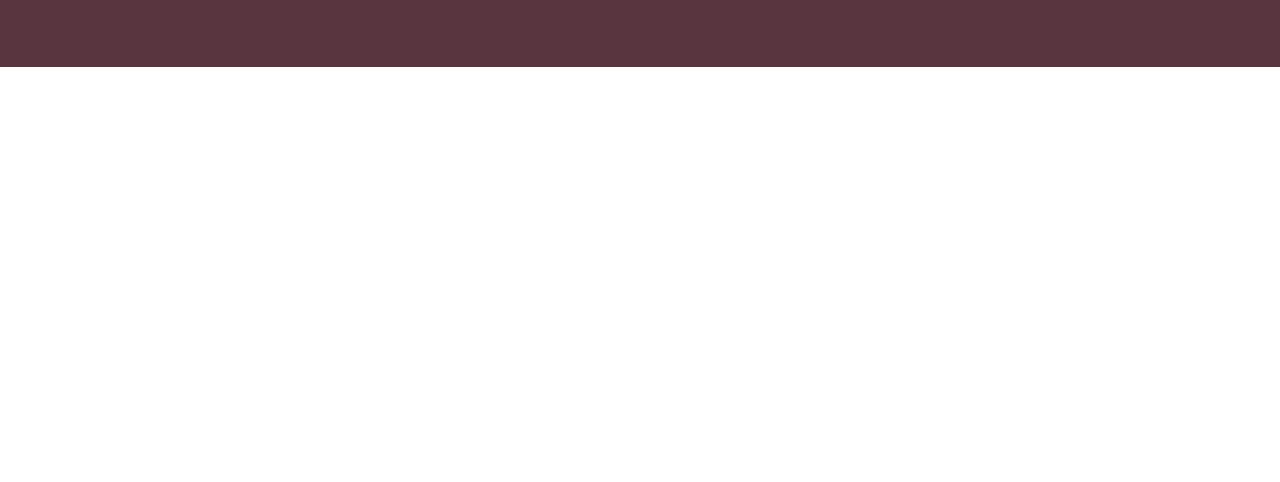
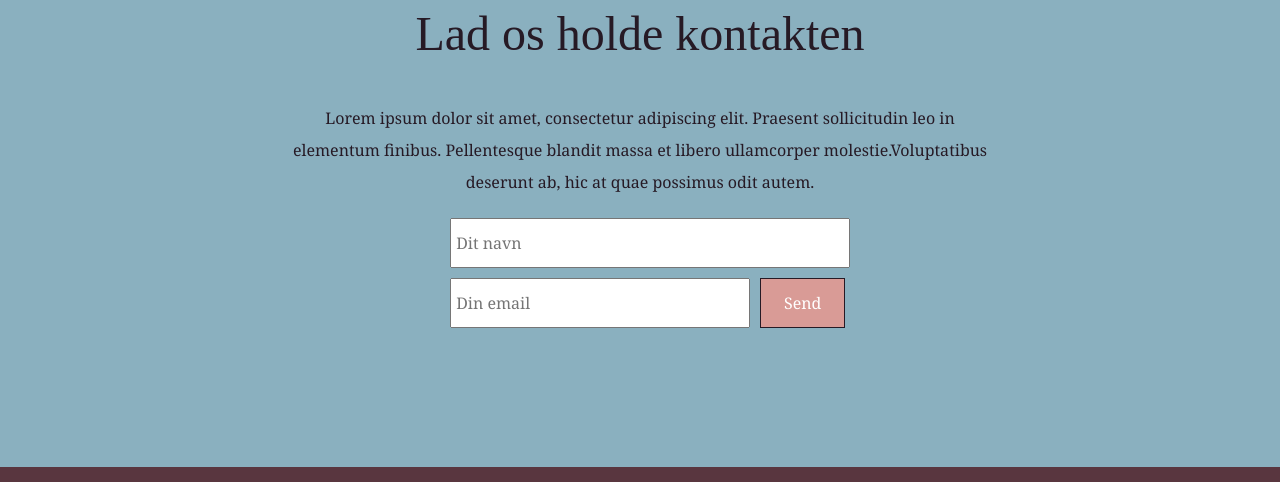
Before and after one commit to Jann778j/passions_projekt, a plain HTML site: page index.html in a window 1280 px wide. Shown: the part 2224-2706 px from the top of the page. Before the commit the page ends 2291 px from the top, so only its background shows below. Drawn offline with Linux system fonts and the light colour scheme; no server answers; a web font is replaced by a local one.

Commit message:
kontakt os side

```diff
--- a/index.html
+++ b/index.html
@@ -22,7 +22,9 @@
     </template>
     <header>
       <!-- <a class="city" href="index.html">Big City</a> -->
-      <a class="navn" href="index.html"> <img src="billeder/logo.png" alt="" /></a>
+      <a class="navn" href="index.html">
+        <img src="billeder/logo.png" alt=""
+      /></a>
       <p>Big Cities</p>
       <button class="toggle-btn">☰</button>
       <nav class="nav">
@@ -81,6 +83,45 @@
         <div id="main_content"></div>
       </section>
       <section id="contact_us" class="grid_layout"></section>
+
+
+
+      <section id="kontakt_os">
+        <div id="grid_k1">
+          <h2>Lad os holde kontakten</h2>
+
+          <p>
+            Lorem ipsum dolor sit amet, consectetur adipiscing elit. Praesent
+            sollicitudin leo in elementum finibus. Pellentesque blandit massa et
+            libero ullamcorper molestie.Voluptatibus deserunt ab, hic at quae
+              possimus odit autem.
+          </p>
+        </div>
+
+      <div id="grid_k3">
+          <form id="grid_k2">
+            <!-- Formular-indhold -->
+
+              <div class="form-felt">
+                <label for="full-name"></label>
+                <input
+                  placeholder=" Dit navn"
+                  id="full-name"
+                  name="fname"
+                  type="text"
+                  required
+                />
+              </div>
+               <!-- Formular-indhold -->
+              <div class="form-felt">
+                <label for="email"></label>
+                <input placeholder=" Din email" id="email" name="mail" type="email" required />
+              </div>
+               <!-- Formular-knap -->
+                <button id="send_knap">Send</button>
+          </form>
+        </div>
+      </section>
     </main>
     <footer>
       <br />
--- a/style.css
+++ b/style.css
@@ -388,3 +388,74 @@ footer #grid_container {
 }
 
 /* #endregion footer */
+/*------------------------------section kontakt_os--------------------------------*/
+/*---------section navn-----------*/
+#kontakt_os{
+  background-color: #8AB0BF;
+  height: 600px;
+  display: grid;
+  place-content: center;
+}
+
+/*-----------h2--------*/
+#kontakt_os h2{
+ text-align: center;
+}
+/*-------p---------*/
+#kontakt_os p{
+line-height: 2;
+}
+/*----- h2 og p---------*/
+#grid_k1{
+  margin: 10px;
+}
+
+/*grid/flex for formular*/
+#grid_k2{
+display: flex;
+flex-wrap: wrap;
+gap:10px;
+margin: 10px;
+
+}
+#full-name{
+  width: 400px;
+
+}
+#email{
+width: 300px;
+
+}
+input{
+  height: 50px;
+  font-size: 1rem;
+  font-family: "Noto Serif", serif;
+}
+/*-------send knap-------*/
+#send_knap{
+  background-color: #D99B96;
+  color: white;
+
+}
+/*-----------web----------*/
+@media (min-width: 600px) {
+#grid_k1{
+display: grid;
+grid-template-columns: 1fr 2.5fr 1fr;
+grid-template-rows: 1fr 1fr ;
+text-align: center;
+}
+#grid_k1 h2{
+grid-column: 2/3;
+grid-row:1/2;
+}
+#grid_k1 p{
+  grid-column: 2/3;
+  grid-row: 2/3;
+}
+#grid_k3{
+  display: grid;
+  width: 400px;
+  place-self: center;
+}
+}
```
